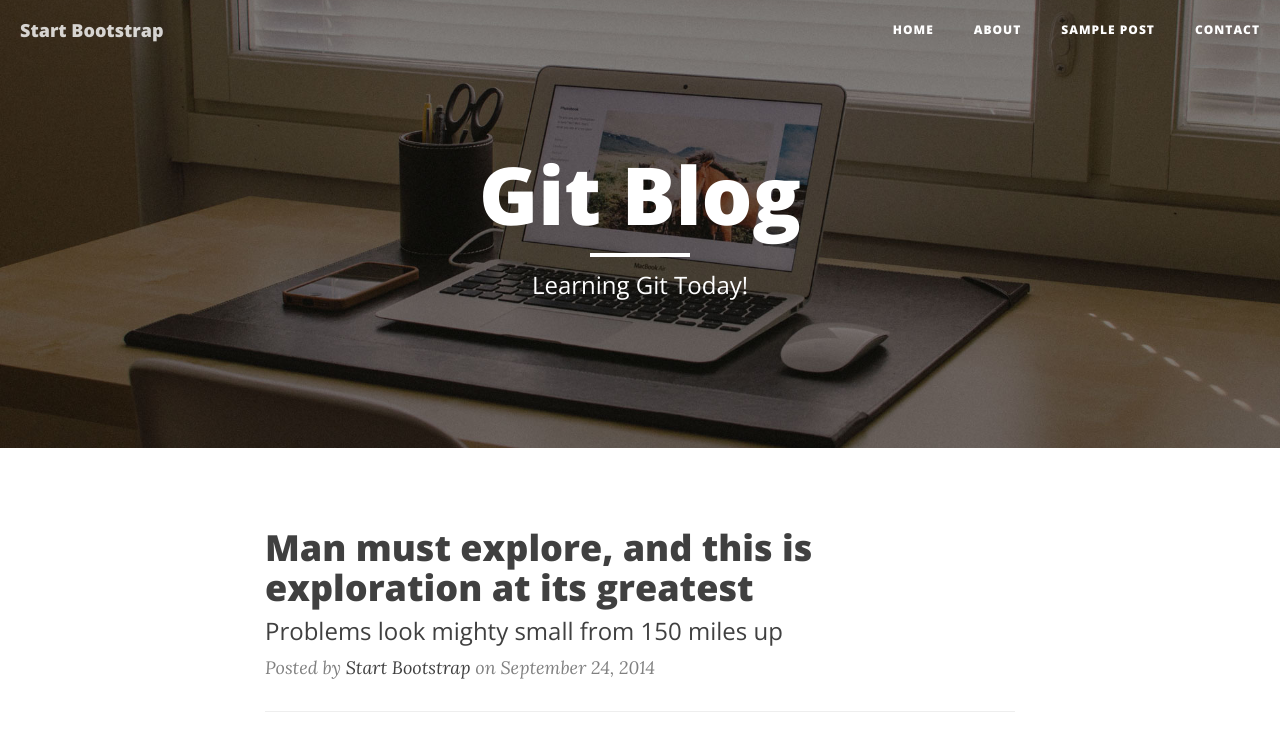
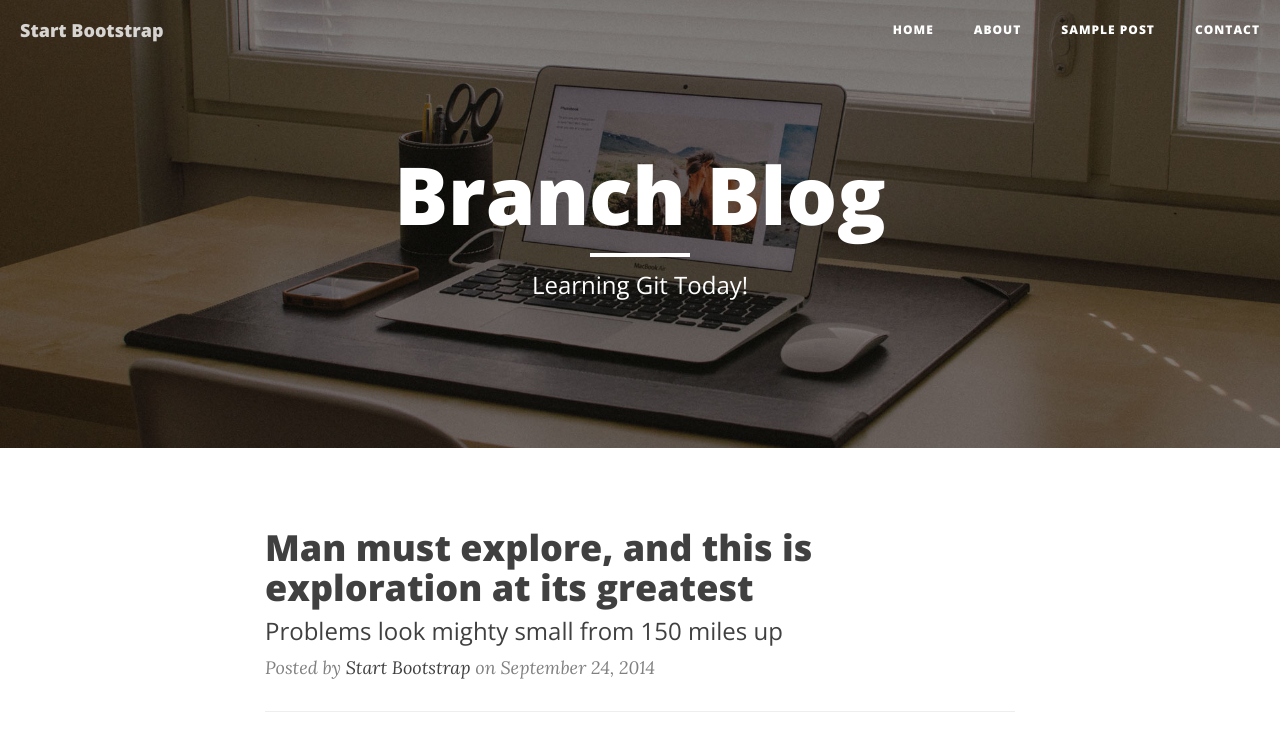
Before and after one commit to Kauress/code, a plain HTML site: page index.html in a window 1280 px wide. Shown: the top 739 px of the page. Drawn offline with nearby package versions, Linux system fonts and the light colour scheme.

Commit message:
branch committ

```diff
--- a/index.html
+++ b/index.html
@@ -76,7 +76,7 @@
             <div class="row">
                 <div class="col-lg-8 col-lg-offset-2 col-md-10 col-md-offset-1">
                     <div class="site-heading">
-                        <h1> Git Blog</h1>
+                        <h1> Branch Blog</h1>
                         <hr class="small">
                         <span class="subheading">Learning Git Today!</span>
                     </div>
```
